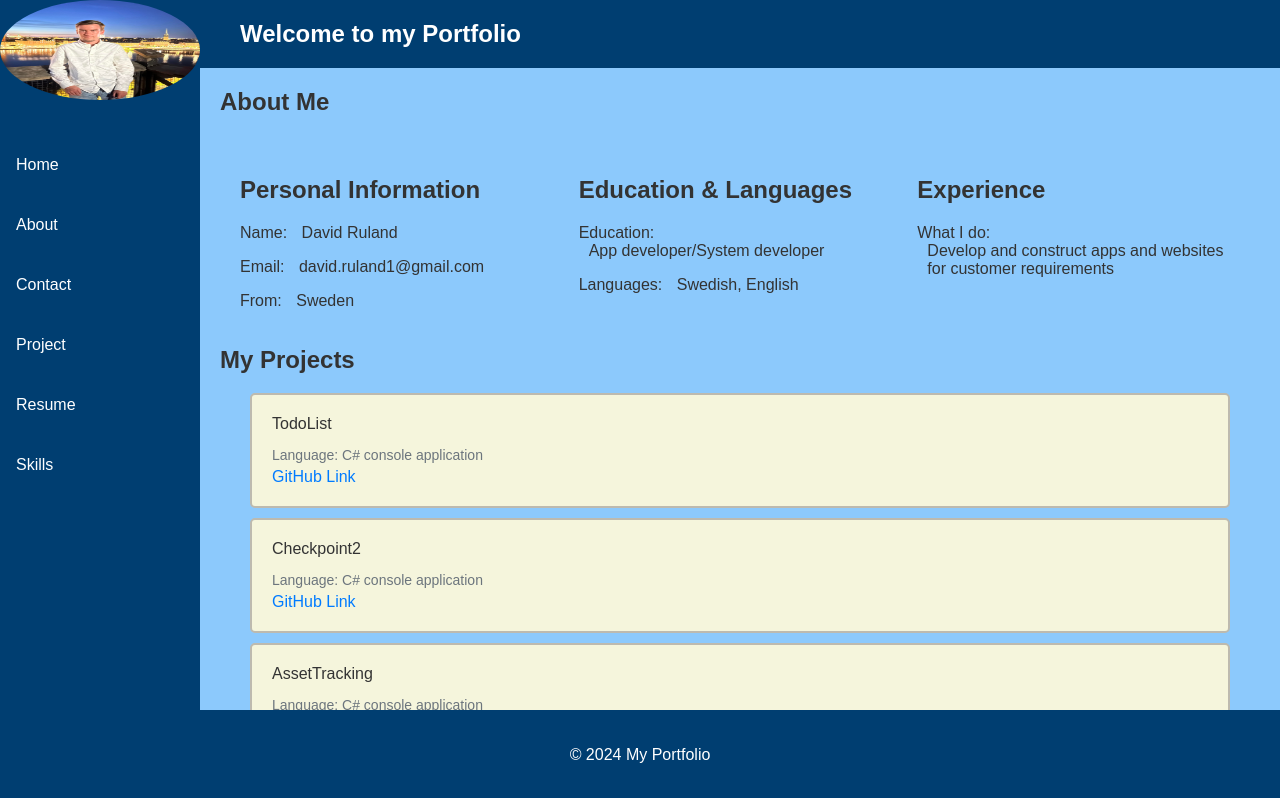
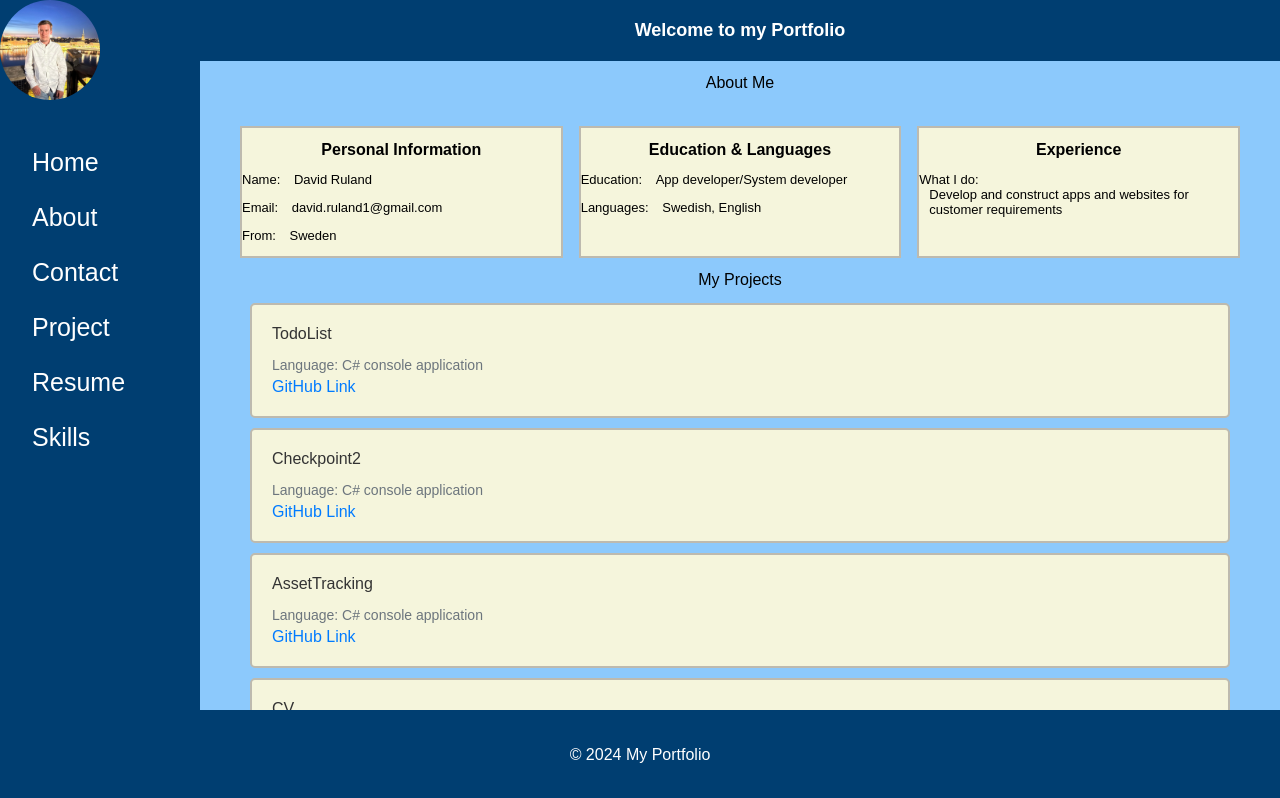
Before and after one commit to DavidR12344/Portfolio, a React (Create React App) app: page / in a window 1280 px wide. Shown: the top 798 px of the page. Built offline with nearby package versions, Linux system fonts and the light colour scheme.

Commit message:
Update css and components

```diff
--- a/src/components/allSkills.js
+++ b/src/components/allSkills.js
@@ -1,6 +1,6 @@
 import React from "react";
 import { Container, Row, Col } from "react-bootstrap";
-import Card from "./card";
+import CardLayout from "./card";
 
 function AllSkills({ skills }) {
     return (
@@ -8,7 +8,7 @@ function AllSkills({ skills }) {
             <Row className="row-cols-1 row-cols-md-2 row-cols-lg-3 g-4">
                 {skills.map((skill, index) => (
                     <Col key={index}>
-                        <Card
+                        <CardLayout
                             icon={skill.icon}
                             language={skill.language}
                         />
--- a/src/components/card.js
+++ b/src/components/card.js
@@ -1,12 +1,15 @@
 import React from "react";
+import { Card } from "react-bootstrap";
 
-function Card({ icon, language }) {
+function CardLayout({ icon, language }) {
     return (
-        <div className="project-card">
-            <div className="icon">{icon}</div>
-            <p className="language">{language}</p>
-        </div>
+        <Card className="project-card">
+            <Card.Body>
+                <div className="icon">{icon}</div>
+                <Card.Text className="language">{language}</Card.Text>
+            </Card.Body>
+        </Card>
     );
 }
 
-export default Card;
+export default CardLayout;
--- a/src/components/header.js
+++ b/src/components/header.js
@@ -5,7 +5,7 @@ function Header({ title }) {
     return (
         <header className="bg-dark text-white py-4">
             <Container>
-                <h1>{title}</h1>
+                <h1 className="title">{title}</h1>
             </Container>
         </header>
     );
--- a/src/components/profile.js
+++ b/src/components/profile.js
@@ -5,19 +5,19 @@ function Profile({ title, name, email, from, subtitle, education, language, opti
     return (
         <Container>
             <Row className="about-grid">
-                <Col>
-                    <h2>{title}</h2>
+                <Col className="col-grid">
+                    <h2 className="profile-title">{title}</h2>
                     <p>Name: <span>{name}</span></p>
                     <p>Email: <span>{email}</span></p>
                     <p>From: <span>{from}</span></p>
                 </Col>
-                <Col>
-                    <h2>{subtitle}</h2>
+                <Col className="col-grid">
+                    <h2 className="profile-title">{subtitle}</h2>
                     <p>Education: <span>{education}</span></p>
                     <p>Languages: <span>{language}</span></p>
                 </Col>
-                <Col>
-                    <h2>{optional}</h2>
+                <Col className="col-grid">
+                    <h2 className="profile-title">{optional}</h2>
                     <p>What I do: <span>{doing}</span></p>
                 </Col>
             </Row>
--- a/src/components/sidebar.js
+++ b/src/components/sidebar.js
@@ -7,7 +7,7 @@ function Sidebar() {
   return (
     <Container className="sidebar">
       <img className="profile-image img-fluid rounded-circle mb-4" src={profileImg} alt="Profile" />
-      <ul className="list-unstyled">
+      <ul>
         <li><Link to="/" className="text-decoration-none text-dark">Home</Link></li>
         <li><Link to="/about" className="text-decoration-none text-dark">About</Link></li>
         <li><Link to="/contact" className="text-decoration-none text-dark">Contact</Link></li>
--- a/src/screens/home.js
+++ b/src/screens/home.js
@@ -18,7 +18,7 @@ function Home() {
             <Container>
                 <main>
                     <section>
-                        <h2>About Me</h2>
+                        <h2 className="subtitle">About Me</h2>
                         <Profile
                             title="Personal Information"
                             name="David Ruland"
@@ -32,19 +32,19 @@ function Home() {
                         />
                     </section>
                     <section>
-                        <h2>My Projects</h2>
+                        <h2 className="subtitle">My Projects</h2>
                         <AllProjects projects={projects} />
                     </section>
                     <section>
-                        <h2>My Skills</h2>
+                        <h2 className="subtitle">My Skills</h2>
                         <AllSkills skills={skills} />
                     </section>
                     <section>
-                        <h2>My Resume</h2>
+                        <h2 className="subtitle">My Resume</h2>
                         <MyResume profile={profileImg} link="www.linkedin.com/in/david-ruland-4931b9189" />
                     </section>
                     <section>
-                        <h2>Contact Me</h2>
+                        <h2 className="subtitle">Contact Me</h2>
                         <ContactForm firstName="First name" lastName="Last name" email="Email" message="Subject" />
                     </section>
                 </main>
--- a/src/styles/components.css
+++ b/src/styles/components.css
@@ -1,11 +1,33 @@
 .sidebar {
   margin: 0;
   padding: 0;
-    width: 200px;
+  width: 12.5rem; /*200px*/
   background-color: #003E71;
   position: fixed;
   height: 100%;
-    overflow: auto;
+  overflow-x: hidden;
+  transition: 0.5s;
+}
+
+.sidebar a {
+  padding: 8px 8px 8px 32px;
+  text-decoration: none;
+  font-size: 25px;
+  color: white;
+  display: block;
+  transition: 0.3s;
+}
+
+.sidebar a:hover {
+  color: #f1f1f1;
+}
+
+.sidebar .closebtn {
+  position: absolute;
+  top: 0;
+  right: 25px;
+  font-size: 36px;
+  margin-left: 50px;
 }
 
 ul {
@@ -13,40 +35,37 @@ ul {
   padding: 0;
 }
 
-  li {
+ul li {
   margin-bottom: 10px;
 }
 
-
-.sidebar a {
+ul li a {
   display: block;
-    color:  white;
-    padding: 16px;
-    text-decoration: none;
+  padding: 10px;
+  color: white;
+  /* Dark text color */
+  transition: 0.3s;
+  /* Smooth transition */
 }
 
-  /* Active/current link */
-  .sidebar a.active {
+ul li a:hover {
   background-color: #04AA6D;
+  /* Light green on hover */
   color: white;
-  }
-
-  /* Links on mouse-over */
-  .sidebar a:hover:not(.active) {
-    background-color: #555;
-    color: white;
+  /* White text on hover */
+  border-radius: 5px;
 }
 
 .profile-image {
   width: 100px;
   height: 100px;
   border-radius: 50%;
-    /*margin-right: 20px;*/
+  margin-bottom: 20px;
 }
 
-
-
-input[type=text], select, textarea {
+input[type=text],
+select,
+textarea {
   width: 100%;
   padding: 12px;
   border: 1px solid #ccc;
@@ -75,8 +94,6 @@ input[type=submit]:hover {
   background-color: #F5F5DC;
   padding: 20px;
 }
-
-
 
 .project-grid {
   display: grid;
@@ -122,7 +139,6 @@ input[type=submit]:hover {
   object-fit: cover;
 }
 
-
 .resume-card {
   background-color: #F5F5DC;
   border: 2px solid #BDBAAF;
@@ -132,11 +148,18 @@ input[type=submit]:hover {
   text-align: center;
 }
 
-.profile-image {
-  width: 100%;
-  max-width: 200px;
-  border-radius: 50%;
-  margin-bottom: 20px;
+.profile-title {
+  text-align: center;
+  color: black;
+  font-size: medium;
+  font-weight: bold;
+}
+
+.col-grid p {
+  text-align: start;
+  color: black;
+  font-size: small;
+  font-weight: 400;
 }
 
 .resume-link {
@@ -149,3 +172,17 @@ input[type=submit]:hover {
 .resume-link:hover {
   text-decoration: underline;
 }
+
+.title {
+  color: white;
+  text-align: center;
+  font-size: large;
+  font-weight: bold;
+}
+
+.subtitle {
+  color: black;
+  text-align: center;
+  font-size: medium;
+  font-weight: 400;
+}
--- a/src/styles/layout.css
+++ b/src/styles/layout.css
@@ -56,15 +56,25 @@ nav ul li a:hover {
     padding-left: 0px;
 }
 
+#main {
+    transition: margin-left .5s;
+    padding: 20px
+}
+
 .about-grid {
     display: grid;
     grid-template-columns: repeat(auto-fit, minmax(300px, 1fr));
     padding-top: 20px;
     gap: 1rem;
-  }
+}
 
-  .about-grid section {
+.about-grid section {
     padding: 20px;
+    border: 2px solid #BDBAAF;
+    background-color: #F5F5DC;
+}
+
+  .col-grid {
     border: 2px solid #BDBAAF;
     background-color: #F5F5DC;
   }
--- a/src/styles/responsive.css
+++ b/src/styles/responsive.css
@@ -0,0 +1,39 @@
+/* responsive.css */
+
+/* For small devices like smartphones */
+@media (max-width: 576px) {
+    .sidebar {
+        width: 100%;
+        margin-bottom: 20px;
+    }
+
+    .page-content {
+        margin-left: 0;
+    }
+
+    .about-grid {
+        grid-template-columns: 1fr;
+        gap: 0;
+    }
+}
+
+/* For tablets and larger devices */
+@media (min-width: 768px) {
+    .about-grid {
+        grid-template-columns: repeat(auto-fit, minmax(250px, 1fr));
+    }
+
+    .page-content {
+        margin-left: 200px;
+    }
+}
+
+/* For larger desktops */
+@media (min-width: 992px) {
+
+}
+
+/* For extra large desktops */
+@media (min-width: 1200px) {
+
+}
```
Also changed, not shown: src/scripts/animated.js (added, +7 -0 lines), src/components/animatedSidebar.js (added). Lines whose indentation alone changed are shown as unchanged.
